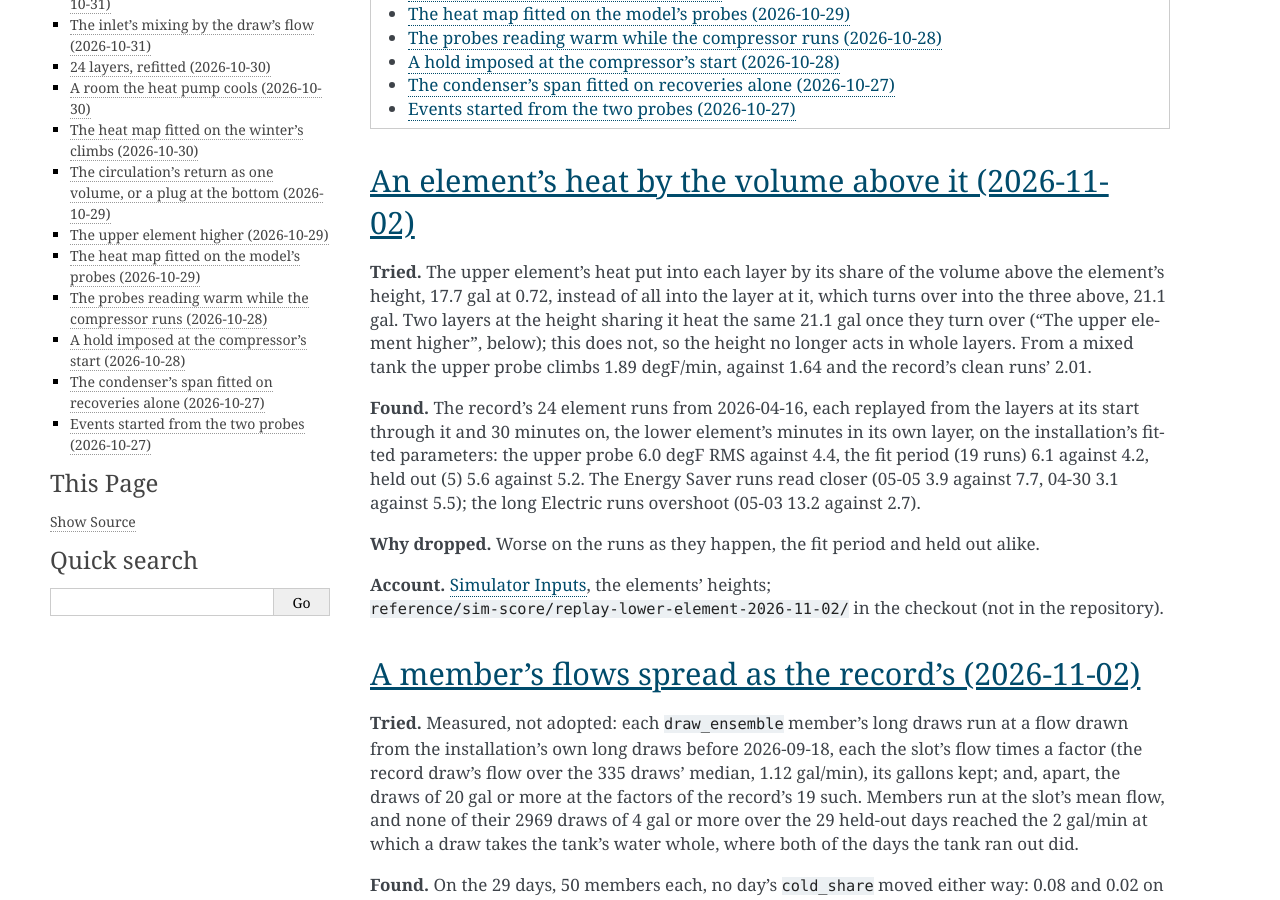
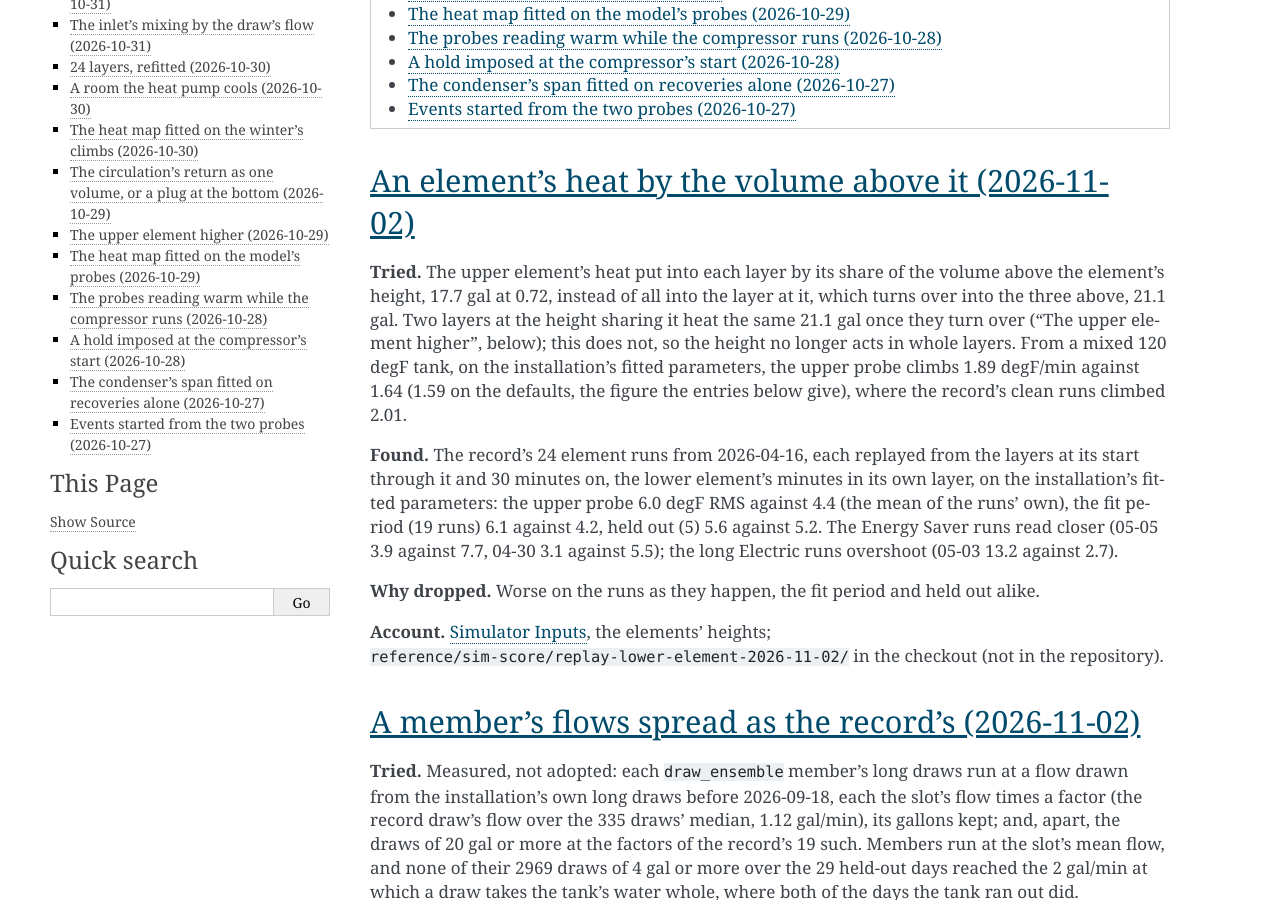
Before and after one commit to eman/nwp500-python, a Sphinx documentation site: the page built from docs/explanation/simulator-tried.rst, in a window 1280 px wide and 900 px high, scrolled down 731 px. Built offline with Sphinx 7.4.7, drawn with Linux system fonts in a browser that asks for light colours.

Commit message:
fix(sim): the lower element's column documented and tested from status to record; the climb's basis named

```diff
--- a/docs/explanation/simulator-tried.rst
+++ b/docs/explanation/simulator-tried.rst
@@ -21,16 +21,19 @@
 into the layer at it, which turns over into the three above, 21.1 gal.
 Two layers at the height sharing it heat the same 21.1 gal once they
 turn over ("The upper element higher", below); this does not, so the
-height no longer acts in whole layers. From a mixed tank the upper probe
-climbs 1.89 degF/min, against 1.64 and the record's clean runs' 2.01.
+height no longer acts in whole layers. From a mixed 120 degF tank, on
+the installation's fitted parameters, the upper probe climbs 1.89
+degF/min against 1.64 (1.59 on the defaults, the figure the entries
+below give), where the record's clean runs climbed 2.01.
 
 **Found.** The record's 24 element runs from 2026-04-16, each replayed
 from the layers at its start through it and 30 minutes on, the lower
 element's minutes in its own layer, on the installation's fitted
-parameters: the upper probe 6.0 degF RMS against 4.4, the fit period (19
-runs) 6.1 against 4.2, held out (5) 5.6 against 5.2. The Energy Saver
-runs read closer (05-05 3.9 against 7.7, 04-30 3.1 against 5.5); the
-long Electric runs overshoot (05-03 13.2 against 2.7).
+parameters: the upper probe 6.0 degF RMS against 4.4 (the mean of the
+runs' own), the fit period (19 runs) 6.1 against 4.2, held out (5) 5.6
+against 5.2. The Energy Saver runs read closer (05-05 3.9 against 7.7,
+04-30 3.1 against 5.5); the long Electric runs overshoot (05-03 13.2
+against 2.7).
 
 **Why dropped.** Worse on the runs as they happen, the fit period and
 held out alike.
```
Also changed, not shown: 5 other files.
